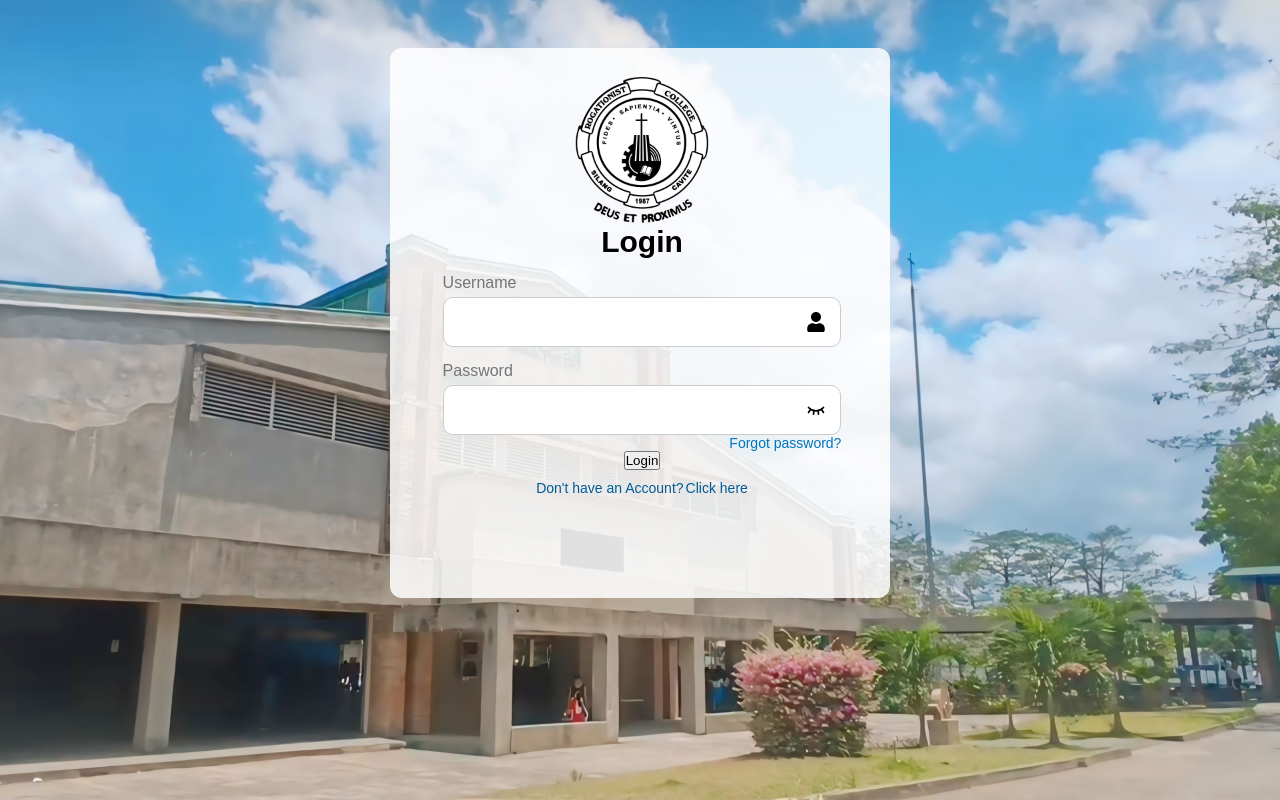
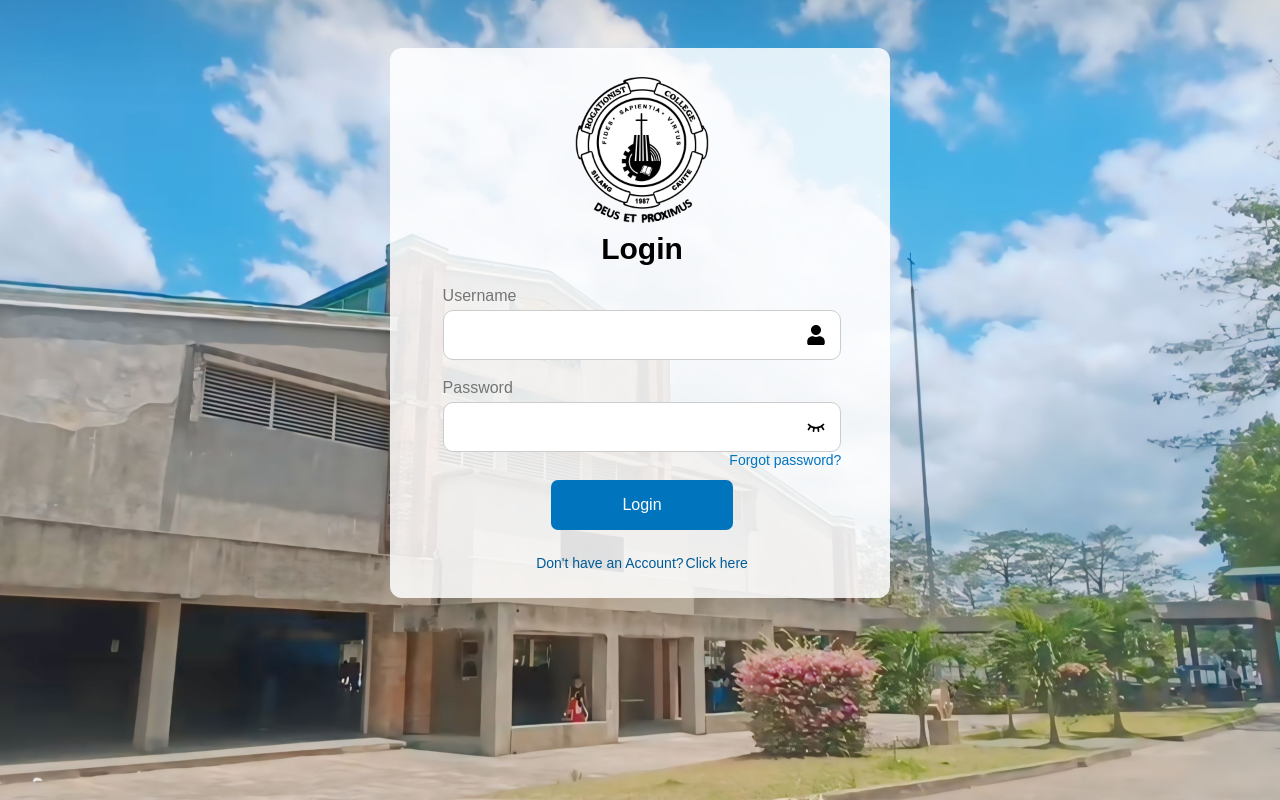
Before and after one commit to RoCS2024/osd-records-mgt-web, a React (Create React App) app: page / in a window 1280 px wide. Built offline with nearby package versions, Linux system fonts and the light colour scheme.

Commit message:
Refactor App.js, Login.jsx, Login.css

```diff
--- a/src/App.js
+++ b/src/App.js
@@ -1,56 +1,13 @@
 import React from "react";
 import { BrowserRouter as Router, Route, Routes, Navigate } from "react-router-dom";
 
-//Justine
 import Login from "./pages/Login";
-import OTP from "./pages/OTP";
-import ForgotPassword from "./pages/ForgotPassword";
-import CreateAccount from "./pages/CreateAccount";
-
-//Zhaira
-import EmployeeCsList from "./pages/EmployeeCsList";
-
-import OffensePageAdmin from "./pages/OffenseTableAdmin";
-import ViolationPageAdmin from "./pages/ViolationTableAdmin";
-
-//Harold
-import CsSlipPageAdmin from "./pages/CommunityServiceSlip";
-
-//Harold, Mok, Aiah
-import CsReportPageAdmin from "./pages/CommunityServiceReport";
-import CsListPageAdmin from "./pages/ListCommunityServiceReport";
-
-
-
-
-//kate
-import CsSlipGuest from "./pages/CsSlipGuest";
-import CsSlipStudent from "./pages/CsSlipStudent";
-import ViolationGuest from "./pages/ViolationsGuest";
-import ViolationStudent from "./pages/ViolationStudent";
 
 const App = () => {
   return (
       <Router>
           <Routes>
               <Route path="/" element={<Login />} />
-                <Route path="/admin/offense" element={<OffensePageAdmin />} />
-                <Route path="/admin/violation" element={<ViolationPageAdmin />} />
-                <Route path="/admin/cs-slip" element={<CsSlipPageAdmin />} />
-                <Route path="/admin/cs-list" element={<CsListPageAdmin />} />
-                <Route path="/admin/cs-report" element={<CsReportPageAdmin />} />
-
-                <Route path="/employee/cs-list" element={<EmployeeCsList />} />
-
-                <Route path="/guest/cs-slip" element={<CsSlipGuest />} />
-                <Route path="/guest/violation" element={<ViolationGuest />} />
-
-                <Route path="/student/cs-slip" element={<CsSlipStudent />} />
-                <Route path="/student/violation" element={<ViolationStudent />} />
-
-                <Route path="/account/create" element={<CreateAccount />} />
-                <Route path="/account/forgot-password" element={<ForgotPassword />} />
-                <Route path="/account/otp" element={<OTP />} />
 
               <Route path="*" element={<Navigate to="/" />} />
           </Routes>
--- a/src/pages/Login.jsx
+++ b/src/pages/Login.jsx
@@ -79,7 +79,7 @@ const Login = () => {
     };
 
     return (
-        <div className="semi-body">
+        <div className="form-container">
 
             <div className="form-box-login">
 
@@ -89,7 +89,9 @@ const Login = () => {
                         <div className="logo">
                             <img src={logo} alt="Logo" id="logo"/>
                         </div>
+
                         <h1>Login</h1>
+
                     </div>
 
                     <div className="field-box">
@@ -118,7 +120,7 @@ const Login = () => {
 
                     {errorMessage && <p className="error-message">{errorMessage}</p>}
 
-                    <button type="submit" className="login">Login</button>
+                    <button type="submit" className="button">Login</button>
 
                     <div className="register-link">
                         <p className="noAcc">Don't have an Account?<a className="click" href="account/create">Click here</a></p>
--- a/src/styles/Login.css
+++ b/src/styles/Login.css
@@ -1,4 +1,4 @@
-.semi-body {
+.form-container {
     display: grid;
     justify-items: center;
     align-content: start;
@@ -12,7 +12,6 @@
     height: 550px;
     background: rgba(255, 255, 255, 0.85);
     border-radius: 12px;
-    color: black;
     margin-top: 48px;
     padding: 27px;
     display: grid;
@@ -53,13 +52,16 @@
 
 
 .header h1{
+    margin-top: 7px;
     font-size: 30px;
     font-weight: 700;
     text-align: center;
 }
 
-/* Field box styles */
+
 .field-box {
+    margin-top: 10px;
+    height: 85px;
     width: 100%;
     display: grid;
     justify-items: center;
@@ -106,7 +108,9 @@
     font-size: 14px;
     padding: 5px 45px 5px 20px;
     border: 1px solid #ccc;
+    outline: none;
 }
+
 
 .insert .icon {
     position: absolute;
@@ -135,14 +139,14 @@ form .forgot-password-link{
     padding: 0;
 }
 
-button .login {
-    margin-top: 40px;
+.button {
+    margin-top: 14px;
     display: flex;
     justify-content: center;
     align-items: center;
-    width: 60%;
+    width: 45.55%;
     height: 50px;
-    border-radius: 10px;
+    border-radius: 7px;
     cursor: pointer;
     font-size: 16px;
     background: #0174BE;
@@ -152,7 +156,7 @@ button .login {
 }
 
 
-button .login:hover {
+button:hover {
     background-color: #005B96;
 }
 
@@ -165,8 +169,8 @@ form .register-link{
     margin-top: 5px;
 }
 
-.noAcc{
-    margin-top: 5px;
+.noAcc {
+    margin-top: 20px;
 }
 
 .click{
@@ -176,7 +180,7 @@ form .register-link{
 }
 
 .error-message {
+    margin-top: 2px;
     color: red;
     font-size: 10px;
-    margin-top: 2px;
 }
```
